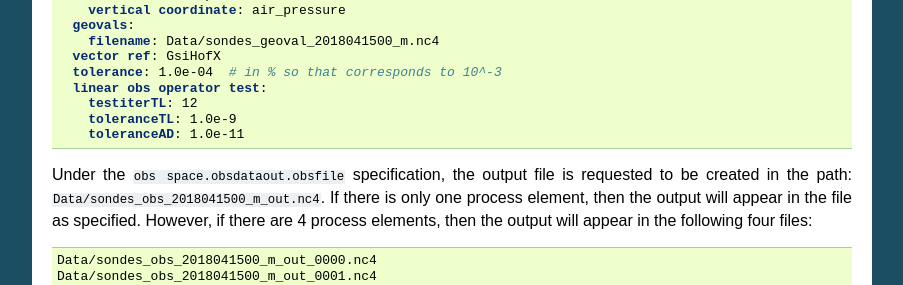
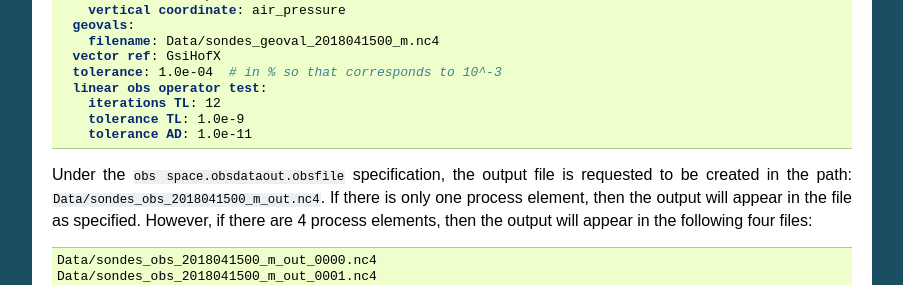
Before and after one commit to JCSDA/jedi-docs, a Sphinx documentation site: the page built from docs/jedi-components/ioda/interface.rst, in a window 1280 px wide and 900 px high, scrolled down 3017 px. Shown: the part 164-449 px from the top of the window, without its empty margins (198-1101 px from the left). Built offline with Sphinx 7.4.7, drawn with Linux system fonts in a browser that asks for light colours.

Commit message:
change parts of yaml (re: Clementine's comment)

```diff
--- a/docs/jedi-components/ioda/interface.rst
+++ b/docs/jedi-components/ioda/interface.rst
@@ -121,9 +121,9 @@ The following is the YAML for the UFO test "test_ufo_radiosonde_opr".
      vector ref: GsiHofX
      tolerance: 1.0e-04  # in % so that corresponds to 10^-3
      linear obs operator test:
-       testiterTL: 12
-       toleranceTL: 1.0e-9
-       toleranceAD: 1.0e-11
+       iterations TL: 12
+       tolerance TL: 1.0e-9
+       tolerance AD: 1.0e-11
 
 Under the :code:`obs space.obsdataout.obsfile` specification, the output file is requested to be created in the path: :code:`Data/sondes_obs_2018041500_m_out.nc4`.
 If there is only one process element, then the output will appear in the file as specified.
```
